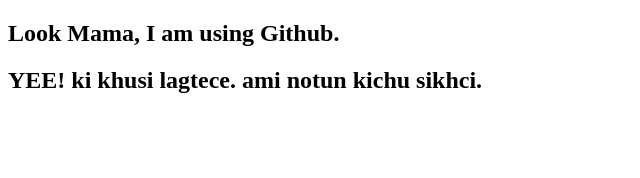
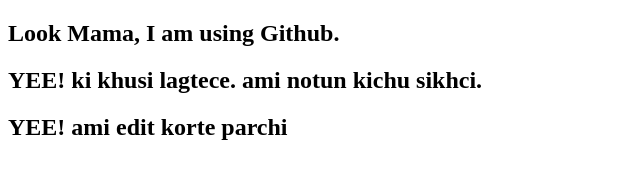
Before and after one commit to Rifat91/My-first-repository, a plain HTML site: page index.html in a window 1280 px wide. Shown: the whole page, without its empty margins (0-640 px from the left). Drawn offline with Linux system fonts and the light colour scheme.

Commit message:
Update index.html

```diff
--- a/index.html
+++ b/index.html
@@ -8,6 +8,7 @@
 <body>
     <h2>Look Mama, I am using Github.</h2>
     <h2>YEE! ki khusi lagtece. ami notun kichu sikhci.</h2>
+    <h2>YEE! ami edit korte parchi</h2>
 
 </body>
 </html>
```
